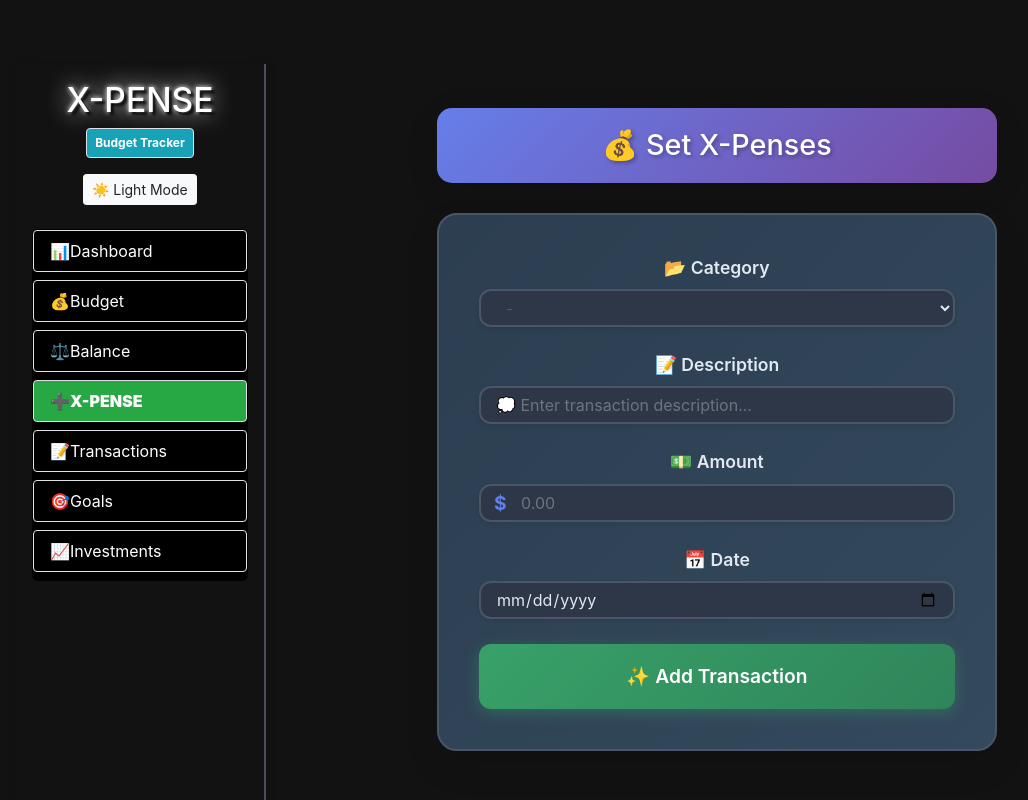
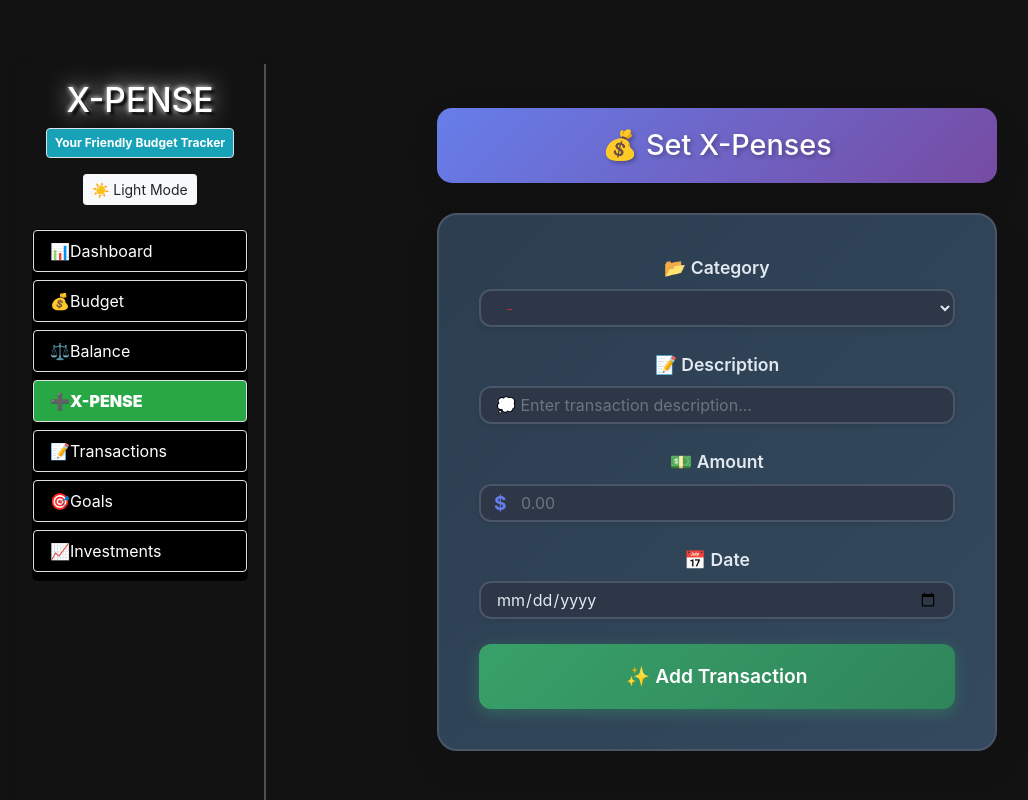
Before and after one commit to marlonmunoz/x-pense-app, a React (Vite) app in the folder Client/: page /add in a window 1280 px wide. Shown: the top 800 px of the page, without its empty margins (48-1076 px from the left). Built offline with nearby package versions, Linux system fonts and the light colour scheme.

Commit message:
subtitle in App component changed to Your Friendly Budget Tracker

```diff
--- a/Client/src/components/App.jsx
+++ b/Client/src/components/App.jsx
@@ -371,7 +371,7 @@ function AppContent(props) {
                     e.target.style.boxShadow = '';
                   }}
                 >
-                  Budget Tracker
+                  Your Friendly Budget Tracker
                 </span>
               </p>
               <button
```
